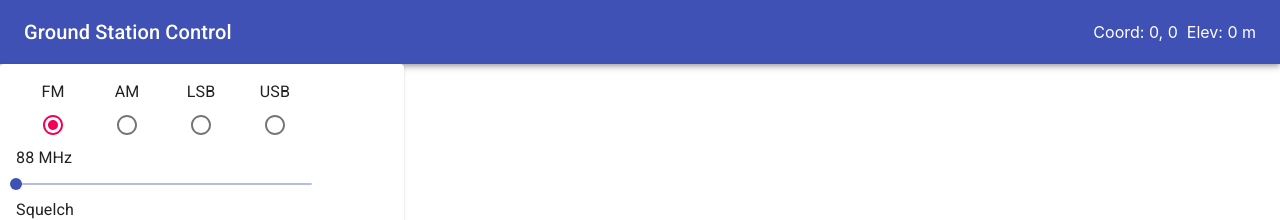
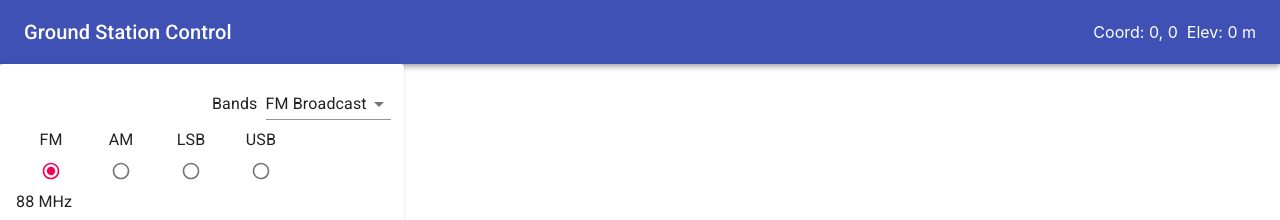
Before and after one commit to dennisdunn/station-ui, a React (Create React App) app: page / in a window 1280 px wide. Shown: the top 220 px of the page. Built offline with nearby package versions, Linux system fonts and the light colour scheme; no server answers.

Commit message:
Added a frequency band selector to the SdrControl.

```diff
--- /dev/null
+++ b/src/bands.conf.js
@@ -0,0 +1,7 @@
+export const bands = [
+    { key: 'FM Broadcast', value: 0, band: { min: 88, max: 107.9 } },
+    { key: '2m Amateur', value: 1, band: { min: 144, max: 148 } },
+    { key: '70cm Amateur', value: 2, band: { min: 420, max: 450 } },
+    { key: 'Wx NOAA', value: 3, band: { min: 137, max: 138 } },
+    { key: 'RTL-SDR', value: 4, band: { min: 0.5, max: 1750 } }
+]
--- a/src/components/AudioControl.js
+++ b/src/components/AudioControl.js
@@ -1,17 +1,15 @@
-import { Card, CardContent, FormControl, FormControlLabel, makeStyles, MenuItem, Select } from '@material-ui/core';
+import { Card, CardContent, FormControl, FormControlLabel, makeStyles, Select } from '@material-ui/core';
 import React, { useState } from 'react';
+import { mkMenuItems } from './services';
 
 const useStyles = makeStyles(theme => ({
     root: { maxWidth: "40ch" },
     cardControls: { display: 'flex', justifyItems: 'end' },
     select: {
         margin: theme.spacing(1),
-        minWidth: 120,}
+        minWidth: 120,
+    }
 }));
-
-const getMenuItems = streams => {
-    return streams.map((x,i) => <MenuItem key={i} value={x.value}>{x.key}</MenuItem>)
-}
 
 export const AudioControl = ({ baseUrl, streams }) => {
     const [stream, setStream] = useState(streams[0].value);
@@ -27,11 +25,11 @@ export const AudioControl = ({ baseUrl, streams }) => {
                         labelPlacement="start"
                         control={
                             <Select
-                            className={classes.select}
+                                className={classes.select}
                                 value={stream}
                                 onChange={e => setStream(e.target.value)}
                             >
-                                {getMenuItems(streams)}
+                                {mkMenuItems(streams)}
                             </Select>}
                     />
                 </FormControl>
--- a/src/components/SdrControl.js
+++ b/src/components/SdrControl.js
@@ -10,14 +10,19 @@ import {
   RadioGroup,
   Slider,
   Switch,
-  Typography
+  Typography, Select
 } from "@material-ui/core";
 import React, { useEffect, useState } from "react";
-import { callApi } from "./services";
+import { callApi, mkMenuItems } from "./services";
+import { bands } from '../bands.conf';
 
 const useStyles = makeStyles(theme => ({
   root: { maxWidth: "40ch" },
-  switch: { display: 'flex', justifyItems: 'end' }
+  cardControls: { display: 'flex', justifyItems: 'end' },
+  select: {
+    margin: theme.spacing(1),
+    minWidth: 120,
+  }
 }));
 
 const gainDisplay = v => {
@@ -31,6 +36,7 @@ export const SdrControl = ({ source, onApply }) => {
   const [gain, setGain] = useState(0);
   const [squelch, setSquelch] = useState(0);
   const [agc, setAgc] = useState(0);
+  const [bandIdx, setBandIdx] = useState(0);
 
   useEffect(() => {
     callApi({ url: source }, data => {
@@ -40,12 +46,31 @@ export const SdrControl = ({ source, onApply }) => {
       setGain(data.gain);
       setSquelch(data.squelch);
       setAgc(data.agc);
+      updateBand(0);
     });
   }, [source]);
 
+  const updateBand = (i) => {
+    setFreq(bands[i].band.min);
+    setBandIdx(i);
+  }
   return (
     <Card className={classes.root}>
       <CardContent>
+        <FormControl className={classes.cardControls}>
+          <FormControlLabel
+            label="Bands"
+            labelPlacement="start"
+            control={
+              <Select
+                className={classes.select}
+                value={bands[bandIdx].value}
+                onChange={e => updateBand(e.target.value)}
+              >
+                {mkMenuItems(bands)}
+              </Select>}
+          />
+        </FormControl>
         <FormControl>
           <RadioGroup
             row
@@ -56,25 +81,25 @@ export const SdrControl = ({ source, onApply }) => {
           >
             <FormControlLabel
               value={0}
-              control={<Radio />}
+              control={<Radio size='small' />}
               label="FM"
               labelPlacement="top"
             />
             <FormControlLabel
               value={1}
-              control={<Radio />}
+              control={<Radio size='small' />}
               label="AM"
               labelPlacement="top"
             />
             <FormControlLabel
               value={2}
-              control={<Radio />}
+              control={<Radio size='small' />}
               label="LSB"
               labelPlacement="top"
             />
             <FormControlLabel
               value={3}
-              control={<Radio />}
+              control={<Radio size='small' />}
               label="USB"
               labelPlacement="top"
             />
@@ -85,8 +110,8 @@ export const SdrControl = ({ source, onApply }) => {
             aria-labelledby="fLabel"
             valueLabelDisplay="off"
             step={0.1}
-            min={88}
-            max={150}
+            min={bands[bandIdx].band.min}
+            max={bands[bandIdx].band.max}
             onChange={(e, v) => {
               setFreq(v);
             }}
@@ -118,7 +143,7 @@ export const SdrControl = ({ source, onApply }) => {
             }}
           />
         </FormControl>
-        <FormControl className={classes.switch}>
+        <FormControl className={classes.cardControls}>
           <FormControlLabel
             label="AGC"
             labelPlacement="start"
--- a/src/components/services.js
+++ b/src/components/services.js
@@ -1,4 +1,8 @@
+import { MenuItem } from '@material-ui/core';
 import axios from "axios";
+import React from 'react';
+
+// network helpers
 
 export const callApi = (options, onData) => {
   async function fetchdata() {
@@ -19,8 +23,13 @@ export const callApi = (options, onData) => {
   }
 };
 
-// sdr settings
-
 export const saveSdrSettings = (data) => {
   callApi({ url: "http://localhost:1882/api/sdrs/main", method: "POST", data });
 };
+
+// control helpers
+
+// make menu items from key-value pairs.
+export const mkMenuItems = kvps => {
+  return kvps.map((kvp, i) => <MenuItem key={i} value={kvp.value}>{kvp.key}</MenuItem>)
+}
```
